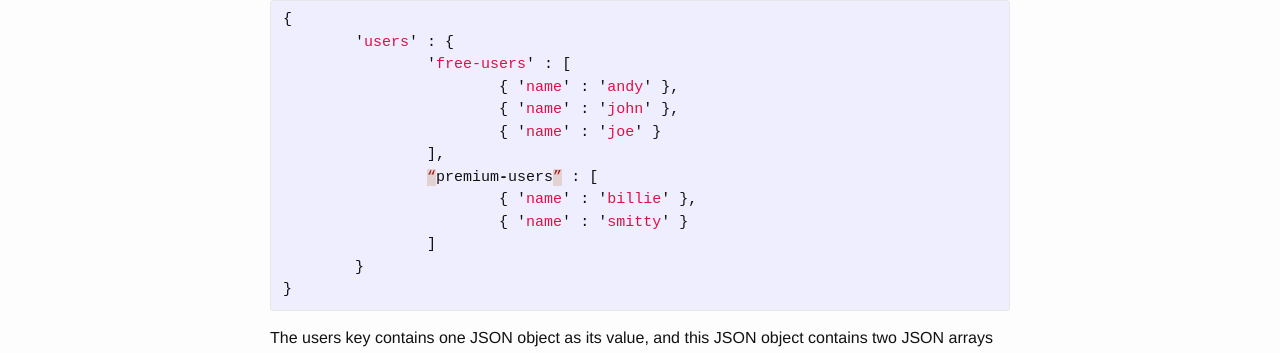
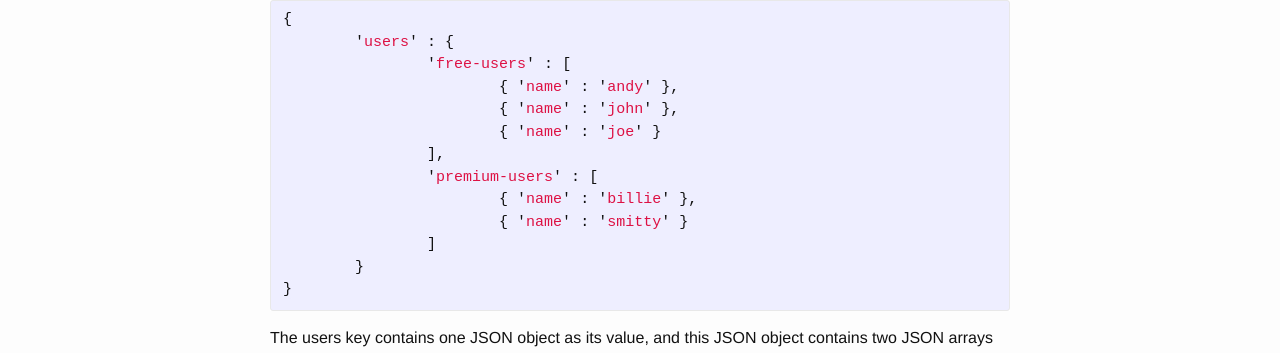
Before and after one commit to andymiller813/andymiller813.github.io, a Jekyll site: the page built from _posts/2014-09-24-networking-basics.markdown, in a window 1280 px wide and 900 px high, scrolled down 2491 px. Shown: the part 91-444 px from the top of the window. Built offline with Jekyll 4.4.1, drawn with Linux system fonts in a browser that asks for light colours.

Commit message:
fixed quotes

```diff
--- a/_posts/2014-09-24-networking-basics.markdown
+++ b/_posts/2014-09-24-networking-basics.markdown
@@ -54,7 +54,7 @@ The password and email keys are implemented the same was as before, but the name
 			{ 'name' : 'john' },
 			{ 'name' : 'joe' }
 		],
-		“premium-users” : [
+		'premium-users' : [
 			{ 'name' : 'billie' },
 			{ 'name' : 'smitty' }
 		]
```
